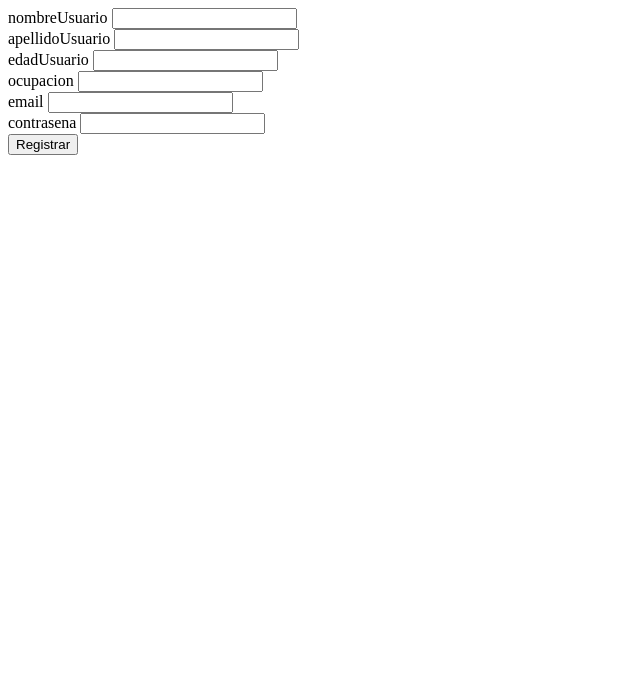
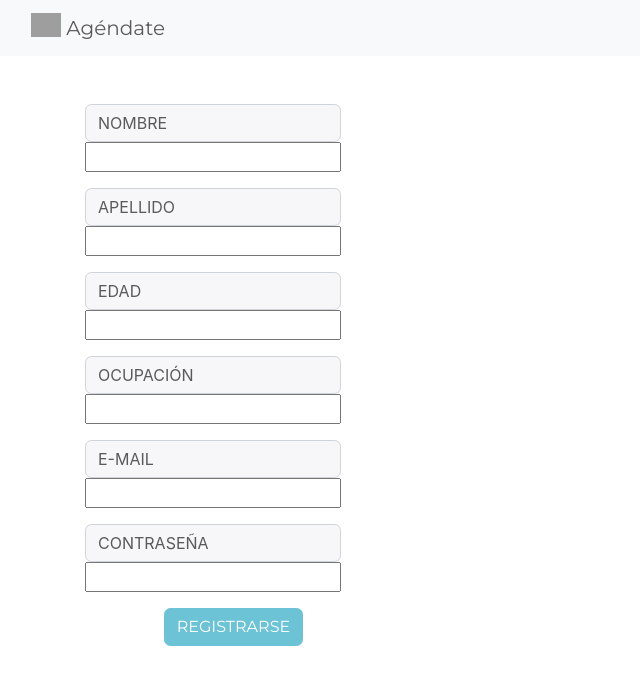
Before and after one commit to manueljuan123/agendame, a Flask app: template templates/registro.html in a window 1280 px wide. Shown: the top 685 px of the page, without its empty margins (0-640 px from the left). Run offline with Flask 2, Linux system fonts and the light colour scheme; the template is opened without the code that fills it, so the values that code supplies are empty; some libraries are stand-ins or nearby versions; grey boxes are pictures that could not be loaded.

Commit message:
Registro y Login funcionando
Se hicieron muchos cambios en los templates y en la función(ruta) registro.

```diff
--- a/app.py
+++ b/app.py
@@ -20,9 +20,8 @@ def index():
     return render_template('index.html')
 
 
-@app.route('/login', methods=["POST","GET"])
+@app.route('/eventos', methods=["POST","GET"])
 def login():
-    msg = ''
     if request.method == 'POST' and 'email' in request.form and 'contrasena' in request.form:
         idUsuario = request.form['email']
         idContrasena = request.form['contrasena']
@@ -34,24 +33,35 @@ def login():
             session['loggedin'] = True
             session['email'] = cuenta['email']
             session['contrasena'] = cuenta['contrasena']
-            msg = "Logged in successfully!"
-            return render_template('eventos.html', msg = msg)
+            return render_template('eventos.html')
+
         else:
-            msg = "Incorrect username/password"
-            return render_template('index.html', msg = msg)
+            flash("Su usuario o contraseña no son correctos, vuelva a intentarlo o regístrese, por favor")
+            return render_template('index.html')
 
-@app.route('/registro',methods=["POST","GET"])
+
+@app.route('/registro', methods=["POST","GET"])
 def registro():
-       if request.method == 'POST':
-            nombreUs =request.form['nombreUsuario']
-            apellidoUs =request.form['apellidoUsuario']
-            edadUs =request.form['edadUsuario']
-            ocupacionUs =request.form["ocupacion"]
-            emailUs =request.form["email"]
-            contrasena =request.form["contrasena"]
-            cur=mysql.connection.cursor()
-            cur.execute('INSERT INTO usuario (nombreUsuario,apellidoUsuario,edadUsuario,ocupacion,email,contrasena) VALUES (%s,%s,%s,%s,%s,%s)',(nombreUs,apellidoUs,edadUs,ocupacionUs,email,contrasena))
-            mysql.connection.commit()
-            return redirect(url_for('index'))
+    if request.method == 'POST':
+        nombreUsuario = request.form['nombreUsuario']
+        apellidoUsuario = request.form['apellidoUsuario']
+        edadUsuario = request.form['edadUsuario']
+        ocupacion = request.form["ocupacion"]
+        email = request.form["email"]
+        contrasena = request.form["contrasena"]
+
+        cursor = mysql.connection.cursor()
+        cursor.execute('INSERT INTO usuario (nombreUsuario, apellidoUsuario, edadUsuario, ocupacion, email, contrasena) VALUES (%s,%s,%s,%s,%s,%s)',(nombreUsuario,apellidoUsuario,edadUsuario,ocupacion,email,contrasena))
+        mysql.connection.commit()
+        flash("Se ha registrado con éxito, gracias por elegirnos. Para confirmar, ingrese con los datos anteriormente digitados, por favor.")
+        return redirect(url_for('index'))
+
+    return render_template('/registro.html')
+
+
+
+
+
+
 if __name__== "__main__":
     app.run(debug=True)
--- a/templates/registro.html
+++ b/templates/registro.html
@@ -1,39 +1,58 @@
+{% extends 'layout.html' %}
+{% block body %}
+
+<div class="row">
+    <div class="col-md-3">
+
+        {% with messages = get_flashed_messages() %}
+        {% if messages %}
+        {% for message in messages %}
+<div class="alert alert-info alert-dismissible fade show" role="alert">
+    {{message}}
+    <button type="button" class="close" data-dismiss="alert" aria-label="Close">
+        <span aria-hidden="true">&times;</span>
+      </button>
+  </div>
+
+{% endfor %}
+{% endif %}
+{% endwith %}
+
 <div class="container">
-    <form action="/registro" method="POST">
+    <form action="{{ url_for('registro') }}" method='POST'>
         <div class="row">
-            <div class="input-group mb-3">
-                <span class="input-group-text" id="basic-addon1">nombreUsuario</span>
-                <input type="text" class="form-control"  aria-label="nombreUsuario"
-                    aria-describedby="basic-addon1">
+            <div class="form-group mb-3">
+                <span class="input-group-text" >NOMBRE</span>
+                <input type="text"  name="nombreUsuario" required>
             </div>
-            <div class="input-group mb-3">
-                <span class="input-group-text" id="basic-addon1">apellidoUsuario</span>
-                <input type="text" class="form-control" aria-label="apellidoUsuario"
-                    aria-describedby="basic-addon1">
+            <div class="form-group mb-3">
+                <span class="input-group-text" >APELLIDO</span>
+                <input type="text"  name="apellidoUsuario" required>
             </div>
-            <div class="input-group mb-3">
-                <span class="input-group-text" id="basic-addon1">edadUsuario</span>
-                <input type="number" class="form-control" aria-label="edadUsuario"
-                    aria-describedby="basic-addon1">
+            <div class="form-group mb-3">
+                <span class="input-group-text" >EDAD</span>
+                <input type="number" name="edadUsuario" required>
             </div>
-            <div class="input-group mb-3">
-                <span class="input-group-text" id="basic-addon1">ocupacion</span>
-                <input type="text" class="form-control" aria-label="ocupacion"
-                    aria-describedby="basic-addon1">
+            <div class="form-group mb-3">
+                <span class="input-group-text" >OCUPACIÓN</span>
+                <input type="text"  name="ocupacion" required>
             </div>
-            <div class="input-group mb-3">
-                <span class="input-group-text" id="basic-addon1">email</span>
-                <input type="text" class="form-control"  aria-label="Email"
-                    aria-describedby="basic-addon1">
+            <div class="form-group mb-3">
+                <span class="input-group-text" >E-MAIL</span>
+                <input type="text"  name="email" required>
             </div>
-            <div class="input-group mb-3">
-                <span class="input-group-text" id="basic-addon1">contrasena</span>
-                <input type="password" class="form-control"  aria-label="contrasena"
-                    aria-describedby="basic-addon1">
+            <div class="form-group mb-3">
+                <span class="input-group-text">CONTRASEÑA</span>
+                <input type="password"  name="contrasena" required>
             </div>
             <div class="d-grid gap-2 col-6 mx-auto">
-                <button class="btn btn-info" type="button">Registrar</button>
+                <button class="btn btn-info" type="submit">REGISTRARSE</button>
             </div>
+
         </div>
     </form>
 </div>
+</div>
+</div>
+
+{% endblock %}
```
Also changed, not shown: templates/index.html (+10 -13 lines), static/css/style.css (added), static/js/script.js (added).
